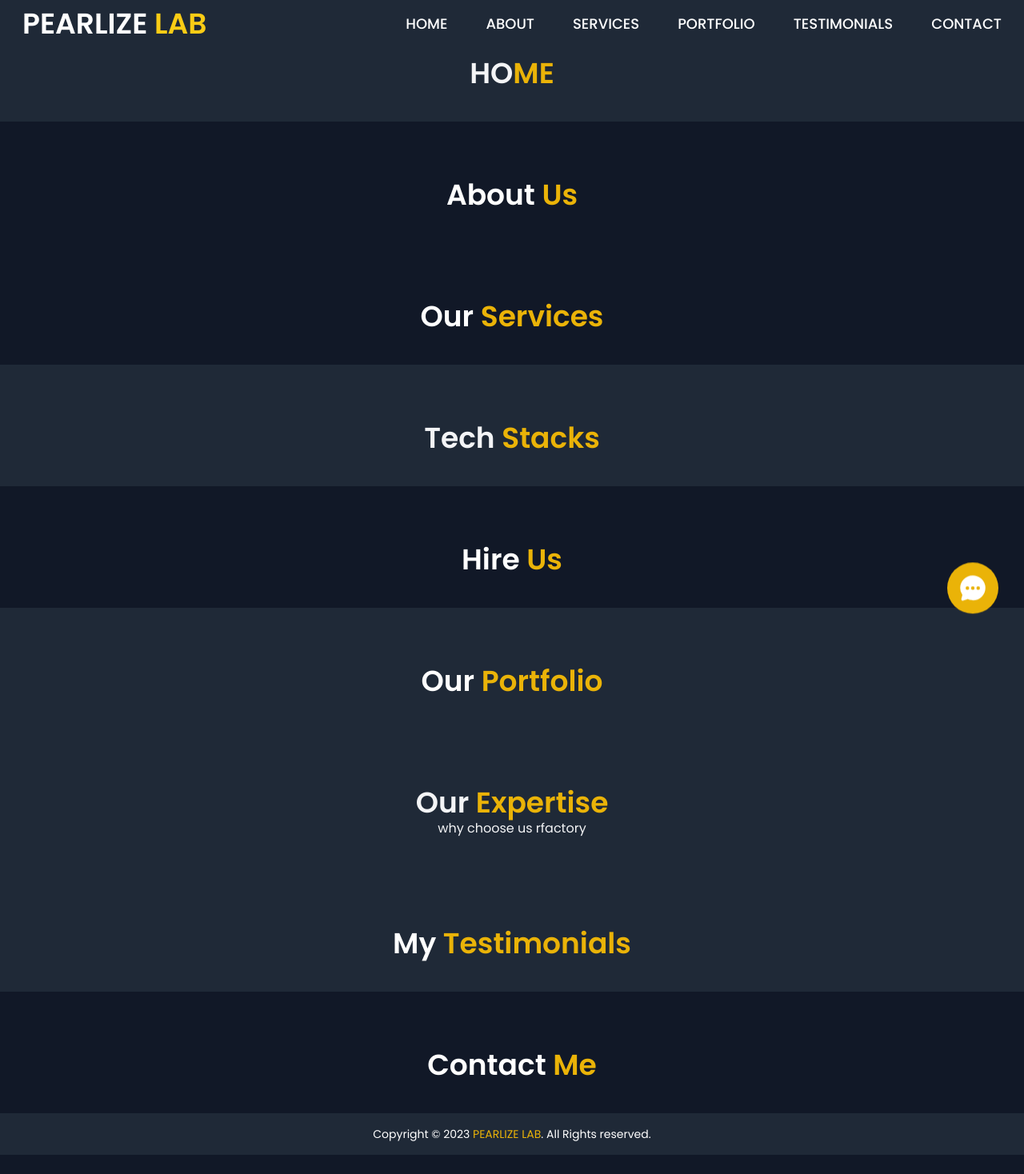
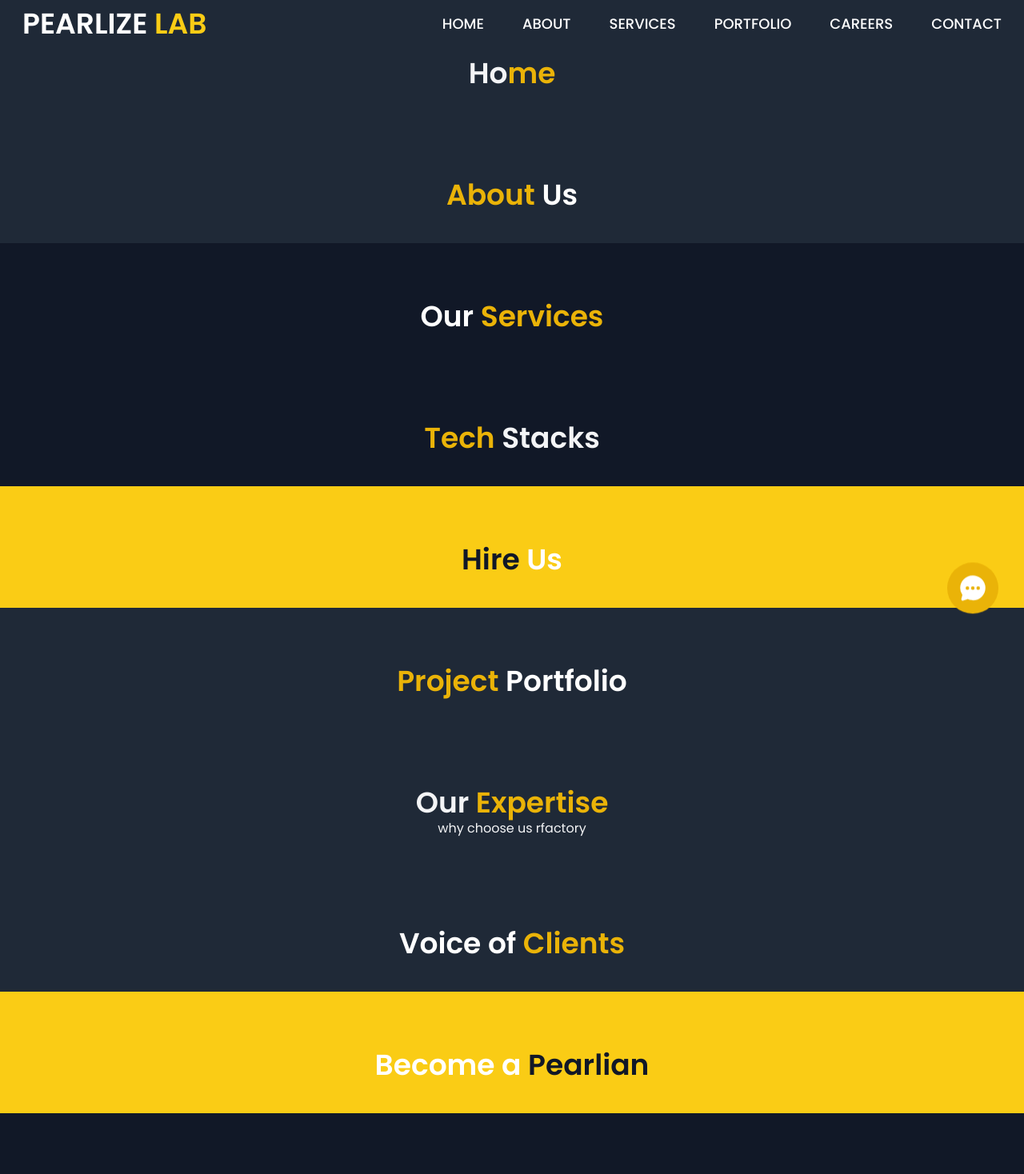
Before and after one commit to YasiruWickramasinghe/Pearlize_Lab, a React (Vite) app: page / in a window 1280 px wide. Shown: the top 1468 px of the page at 80% size. Before the commit the page ends 1444 px from the top, so only its background shows below. Built offline with nearby package versions, Linux system fonts and the light colour scheme.

Commit message:
Structure Completed

```diff
--- a/src/App.jsx
+++ b/src/App.jsx
@@ -1,6 +1,6 @@
 import Home from "./components/Home"
 import About from "./components/About";
-import Hireme from "./components/Hireme";
+import Hireus from "./components/Hireus";
 import Contact from "./components/Contact";
 import Footer from "./components/Footer";
 import Navbar from "./components/Navbar";
@@ -10,6 +10,7 @@ import Testimonials from "./components/Testimonials";
 import Technologies from "./components/Technologies";
 import Portfolio from "./components/Portfolio";
 import Expertise from "./components/Expertise";
+import Careers from "./components/Career";
 
 function App() {
 
@@ -21,10 +22,11 @@ function App() {
       <About />
       <Service/>
       <Technologies/>
-      <Hireme/>
+      <Hireus/>
       <Portfolio/>
       <Expertise/>
       <Testimonials/>
+      <Careers/>
       <Contact />
       <Footer />
     </>
--- a/src/components/About.jsx
+++ b/src/components/About.jsx
@@ -3,10 +3,10 @@ import React from "react";
 const About = () => {
 
   return (
-    <section id="about" className="py-10 text-white">
+    <section id="about" className="py-10 bg-gray-800 text-white">
       <div className="text-center mt-8">
         <h3 className="text-4xl font-semibold">
-          About <span className="text-yellow-500">Us</span>
+           <span className="text-yellow-500">About</span> Us
         </h3>
       </div>
     </section>
--- /dev/null
+++ b/src/components/Career.jsx
@@ -0,0 +1,16 @@
+import React from "react";
+
+const Careers = () => {
+
+  return (
+    <section id="careers" className="py-10 px-3 bg-yellow-400 text-white">
+      <div className="text-center mt-8">
+        <h3 className="text-4xl font-semibold">
+        Become a <span className="text-gray-900">Pearlian</span>
+        </h3>
+      </div>
+    </section>
+  );
+};
+
+export default Careers;
--- a/src/components/Contact.jsx
+++ b/src/components/Contact.jsx
@@ -6,7 +6,7 @@ const Contact = () => {
     <section id="contact" className="py-10 px-3 text-white">
       <div className="text-center mt-8">
         <h3 className="text-4xl font-semibold">
-        Contact <span className="text-yellow-500">Me</span>
+         <span className="text-yellow-500">Contact </span>Us
         </h3>
       </div>
     </section>
--- a/src/components/Hireme.jsx
+++ b/src/components/Hireus.jsx
@@ -1,15 +1,15 @@
 import React from "react";
 
-const Hireme = () => {
+const Hireus = () => {
   return (
-    <section id="hireme" className="py-10 px-3 text-white">
+    <section id="hireme" className="py-10 px-3 bg-yellow-400 text-gray-900">
       <div className="text-center mt-8">
         <h3 className="text-4xl font-semibold">
-        Hire <span className="text-yellow-500">Us</span>
+        Hire <span className="text-white">Us</span>
         </h3>
       </div>
     </section>
   );
 };
 
-export default Hireme;
+export default Hireus;
--- a/src/components/Home.jsx
+++ b/src/components/Home.jsx
@@ -9,7 +9,7 @@ const Home = () => {
     >
       <div className="text-center mt-8">
         <h3 className="text-4xl font-semibold">
-          HO<span className="text-yellow-500">ME</span>
+          Ho<span className="text-yellow-500">me</span>
         </h3>
       </div>
     </section>
--- a/src/components/Navbar.jsx
+++ b/src/components/Navbar.jsx
@@ -11,7 +11,8 @@ const Navbar = () => {
     // { name: "HIREME", link: "#hireme" },
     { name: "PORTFOLIO", link: "#portfolio" },
     // { name: "EXPERTISE", link: "#expertise" },
-    { name: "TESTIMONIALS", link: "#testimonials" },
+    // { name: "TESTIMONIALS", link: "#testimonials" },
+    { name: "CAREERS", link: "#careers" },
     { name: "CONTACT", link: "#contact" },
   ];
   useEffect(() => {
--- a/src/components/Portfolio.jsx
+++ b/src/components/Portfolio.jsx
@@ -6,7 +6,7 @@ const Portfolio = () => {
     <section id="portfolio" className="py-10 px-3 bg-gray-800 text-white">
       <div className="text-center mt-8">
         <h3 className="text-4xl font-semibold">
-        Our <span className="text-yellow-500">Portfolio</span>
+         <span className="text-yellow-500">Project </span>Portfolio
         </h3>
       </div>
     </section>
--- a/src/components/Technologies.jsx
+++ b/src/components/Technologies.jsx
@@ -3,10 +3,10 @@ import React from "react";
 const Technologies = () => {
 
   return (
-    <section id="technologies" className="py-10 px-20 bg-gray-800 relative">
+    <section id="technologies" className="py-10 px-20 bg-gray-900 relative">
       <div className="text-center mt-8">
         <h3 className="text-4xl font-semibold">
-         Tech <span className="text-yellow-500">Stacks</span>
+          <span className="text-yellow-500">Tech</span> Stacks
         </h3>
       </div>
     </section>
--- a/src/components/Testimonials.jsx
+++ b/src/components/Testimonials.jsx
@@ -6,7 +6,7 @@ const Testimonials = () => {
     <section id="testimonials" className="py-10 px-3 bg-gray-800 text-white">
       <div className="text-center mt-8">
         <h3 className="text-4xl font-semibold">
-        My <span className="text-yellow-500">Testimonials</span>
+        Voice of <span className="text-yellow-500">Clients</span>
         </h3>
       </div>
     </section>
```
Also changed, not shown: 1 other file (tests, documents, lock files or other folders).
